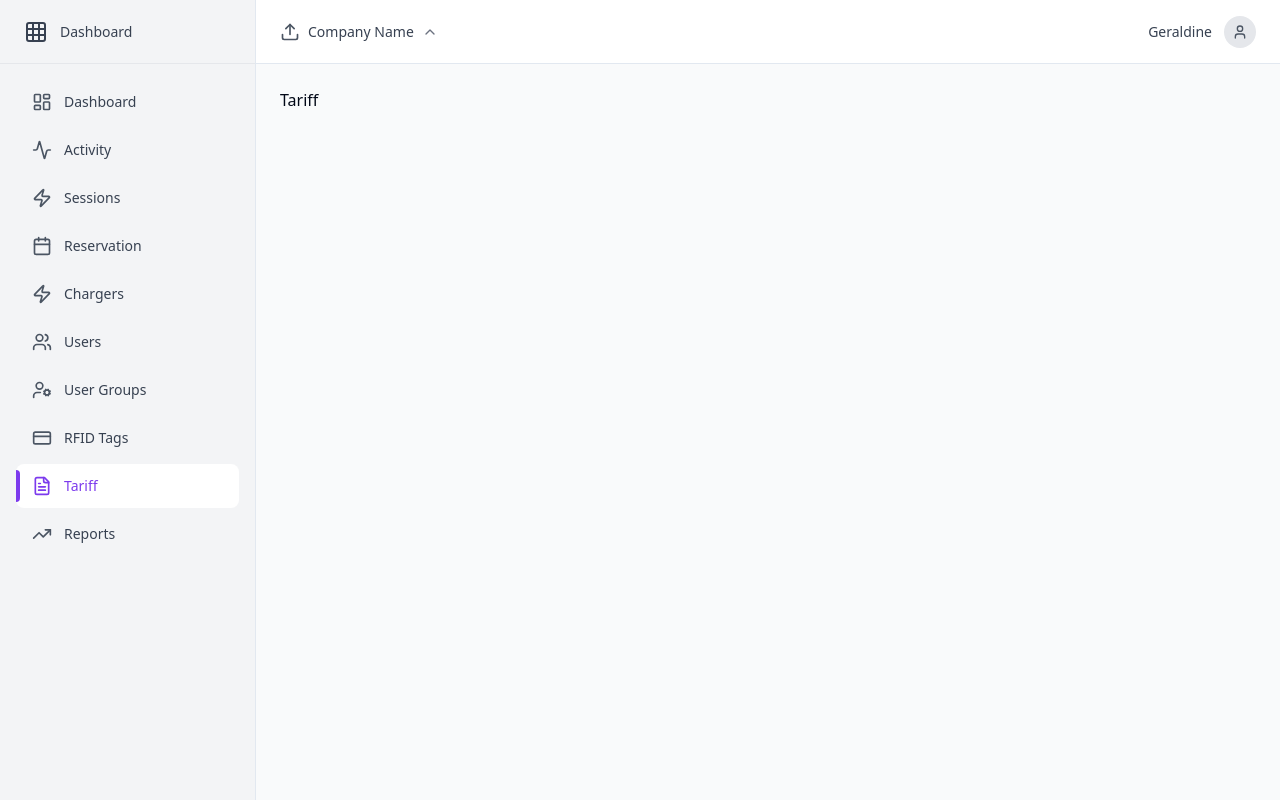
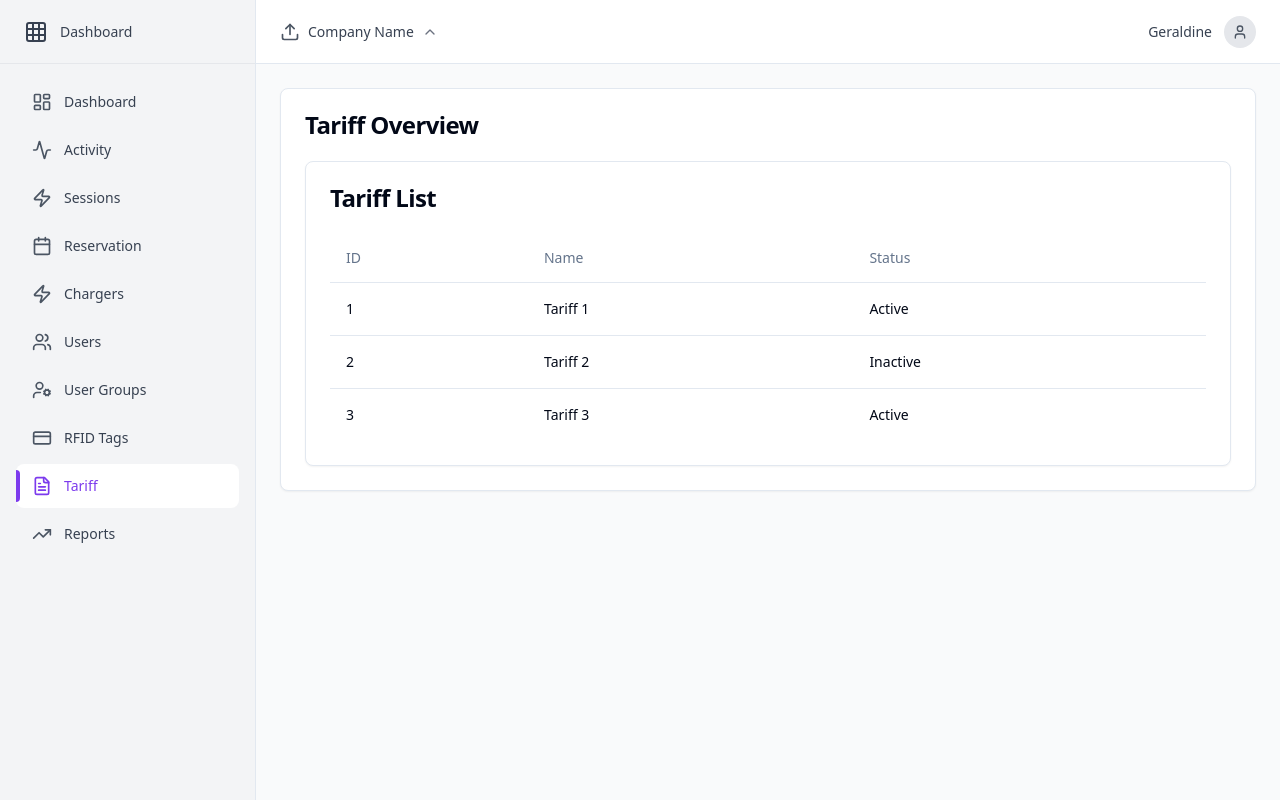
Before and after one commit to musticode/ocppcentral-admin, a React (Vite) app: page /tariff in a window 1280 px wide. Built offline with nearby package versions, Linux system fonts and the light colour scheme.

Commit message:
feat: tariff created

```diff
--- /dev/null
+++ b/src/features/tariff/TariffList.tsx
@@ -0,0 +1,50 @@
+import { Card, CardHeader, CardTitle, CardContent } from "@/components/ui/card";
+import {
+  Table,
+  TableHeader,
+  TableRow,
+  TableHead,
+  TableBody,
+  TableCell,
+} from "@/components/ui/table";
+import { useEffect, useState } from "react";
+
+export const TariffList = () => {
+  const [tariffs, setTariffs] = useState<any[]>([]);
+
+  useEffect(() => {
+    setTariffs([
+      { id: 1, name: "Tariff 1", status: "Active" },
+      { id: 2, name: "Tariff 2", status: "Inactive" },
+      { id: 3, name: "Tariff 3", status: "Active" },
+    ]);
+  }, []);
+
+  return (
+    <Card>
+      <CardHeader>
+        <CardTitle>Tariff List</CardTitle>
+      </CardHeader>
+      <CardContent>
+        <Table>
+          <TableHeader>
+            <TableRow>
+              <TableHead>ID</TableHead>
+              <TableHead>Name</TableHead>
+              <TableHead>Status</TableHead>
+            </TableRow>
+          </TableHeader>
+          <TableBody>
+            {tariffs.map((tariff) => (
+              <TableRow key={tariff.id}>
+                <TableCell>{tariff.id}</TableCell>
+                <TableCell>{tariff.name}</TableCell>
+                <TableCell>{tariff.status}</TableCell>
+              </TableRow>
+            ))}
+          </TableBody>
+        </Table>
+      </CardContent>
+    </Card>
+  );
+};
--- /dev/null
+++ b/src/features/tariff/TariffOverview.tsx
@@ -0,0 +1,19 @@
+import { Card, CardContent, CardHeader, CardTitle } from "@/components/ui/card";
+import { TariffList } from "./TariffList";
+
+export const TariffOverview = () => {
+  return (
+    <div className="p-6">
+      <Card>
+        <CardHeader>
+          <CardTitle>Tariff Overview</CardTitle>
+        </CardHeader>
+        <CardContent>
+          <TariffList />
+        </CardContent>
+      </Card>
+    </div>
+  );
+};
+
+export default TariffOverview;
--- a/src/routes/index.tsx
+++ b/src/routes/index.tsx
@@ -7,6 +7,7 @@ import { ChargePointsList } from "@/features/charge-points/components/ChargePoin
 import { ChargePointDetail } from "@/features/charge-points/components/ChargePointDetail";
 import { ProtectedRoute } from "./ProtectedRoute";
 import { RFIDOverview } from "@/features/rfidtags/RFIDOverview";
+import { TariffOverview } from "@/features/tariff/TariffOverview";
 
 export const router = createBrowserRouter([
   {
@@ -62,7 +63,7 @@ export const router = createBrowserRouter([
           },
           {
             path: "tariff",
-            element: <div className="p-6">Tariff</div>,
+            element: <TariffOverview />,
           },
           {
             path: "reports",
```
